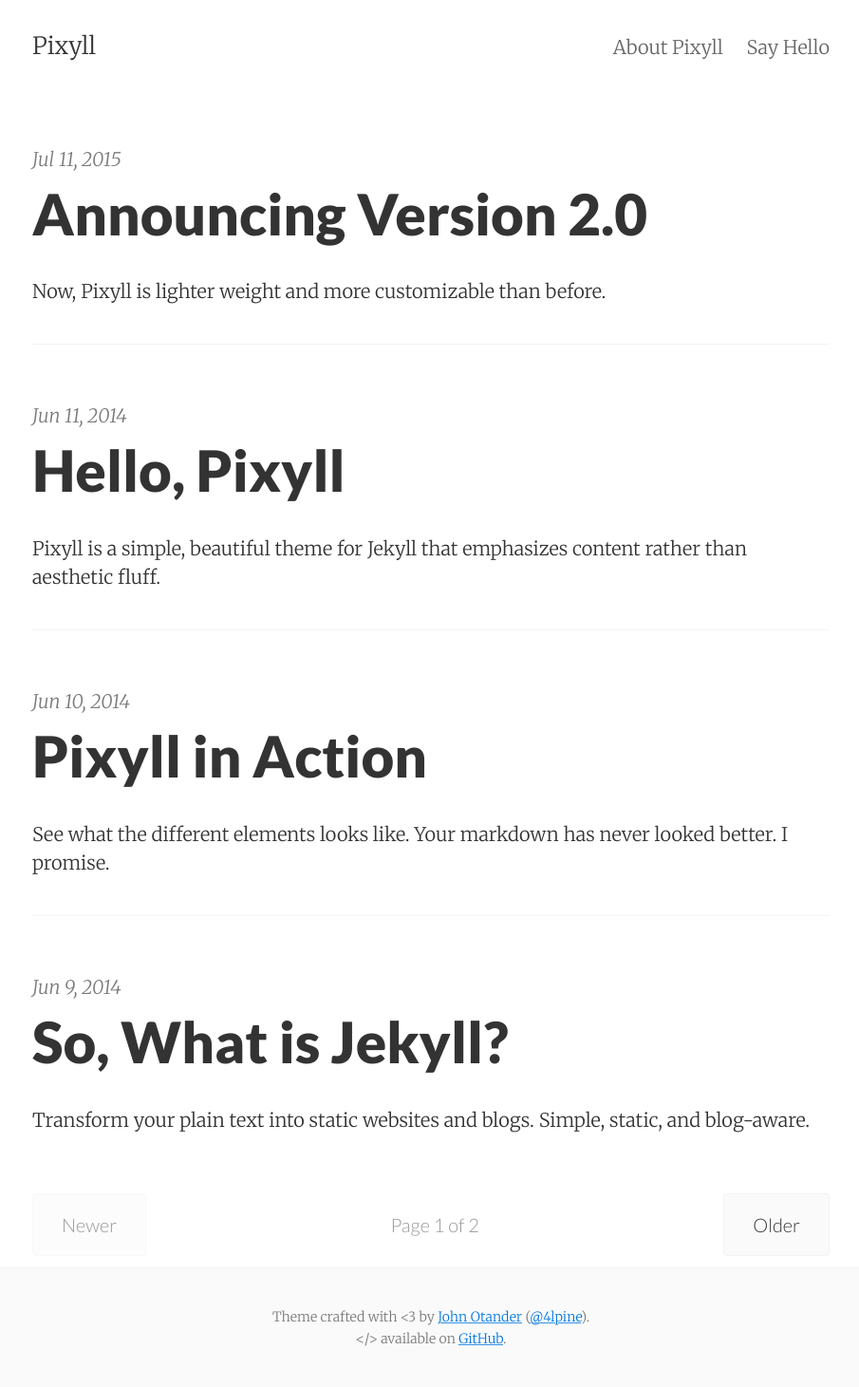
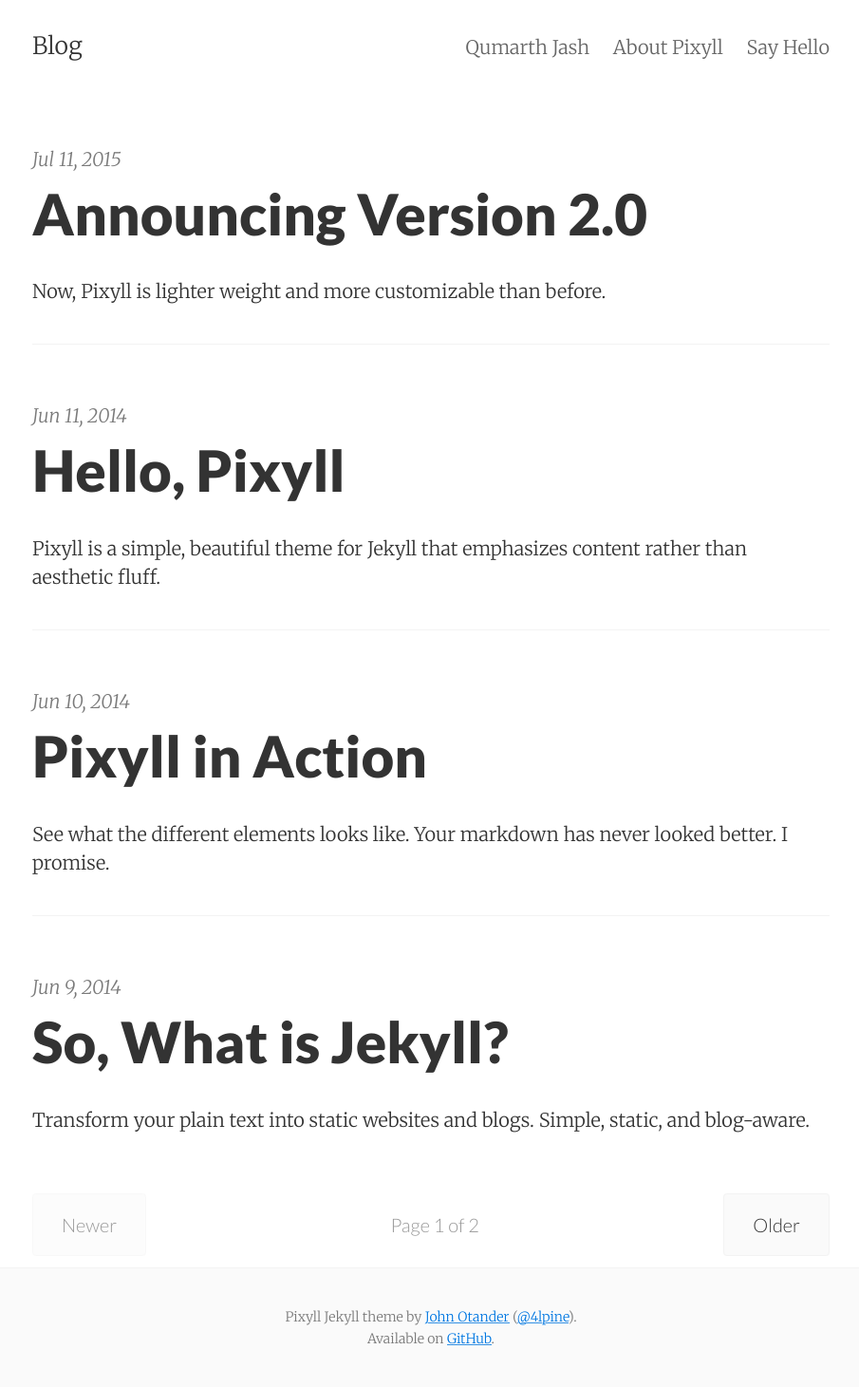
Before and after one commit to Q-Mart/Blog-Site, a Jekyll site: the page built from index.html, in a window 1280 px wide. Shown: the whole page at 95% size, without its empty margins (186-1091 px from the left). Built offline with Jekyll 4.4.1, drawn with Linux system fonts in a browser that asks for light colours; the list of posts is cut into pages by our own code.

```diff
--- a/CNAME
+++ /dev/null
@@ -1 +0,0 @@
-pixyll.com
--- a/_config.yml
+++ b/_config.yml
@@ -1,7 +1,6 @@
 # Site settings
-title:       Pixyll
-email:       your_email@example.com
-author:      John Otander
+title:       Blog
+author:      Qumarth Jash
 description: "A simple, beautiful theme for Jekyll that emphasizes content rather than aesthetic fluff."
 baseurl:     ""
 url:         "http://pixyll.com"
--- a/_includes/footer.html
+++ b/_includes/footer.html
@@ -1,8 +1,8 @@
 <footer class="center">
   <div class="measure">
     <small>
-      Theme crafted with &lt;3 by <a href="http://johnotander.com">John Otander</a> (<a href="https://twitter.com/4lpine">@4lpine</a>).<br>
-      &lt;/&gt; available on <a href="https://github.com/johnotander/pixyll">GitHub</a>.
+      Pixyll Jekyll theme by <a href="http://johnotander.com">John Otander</a> (<a href="https://twitter.com/4lpine">@4lpine</a>).<br>
+      Available on <a href="https://github.com/johnotander/pixyll">GitHub</a>.
     </small>
   </div>
 </footer>
--- a/_includes/navigation.html
+++ b/_includes/navigation.html
@@ -1,5 +1,7 @@
 {% assign default_paths = site.pages | map: "path" %}
 {% assign page_paths = site.header_pages | default: default_paths %}
+
+<a href="http://qumarth.uk">Qumarth Jash</a>
 
 {% for path in page_paths %}
 
```
